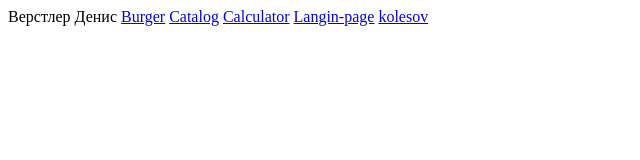
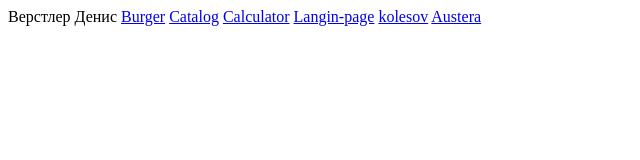
Before and after one commit to denys83/denys83.github.io, a plain HTML site: page index.html in a window 1280 px wide. Shown: the full height of the page, 0-640 px from the left. Drawn offline with Linux system fonts and the light colour scheme; files that its build step writes are made by us from their sources.

Commit message:
Update index.html

```diff
--- a/index.html
+++ b/index.html
@@ -10,4 +10,5 @@
 		<a href="calculator/index.html">Calculator</a>
 		<a href="langin-page/index.html">Langin-page</a>
 		<a href="koles.homework/index.html">kolesov</a>
+		<a href="austera/index.html">Austera</a>
 	</head>
```
